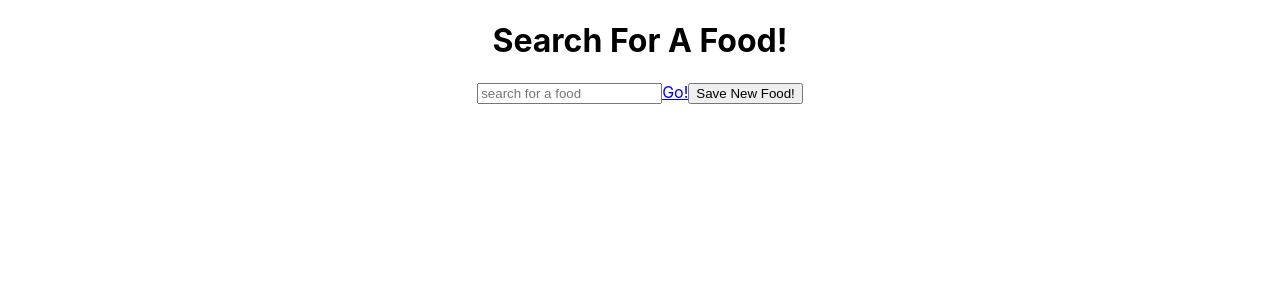
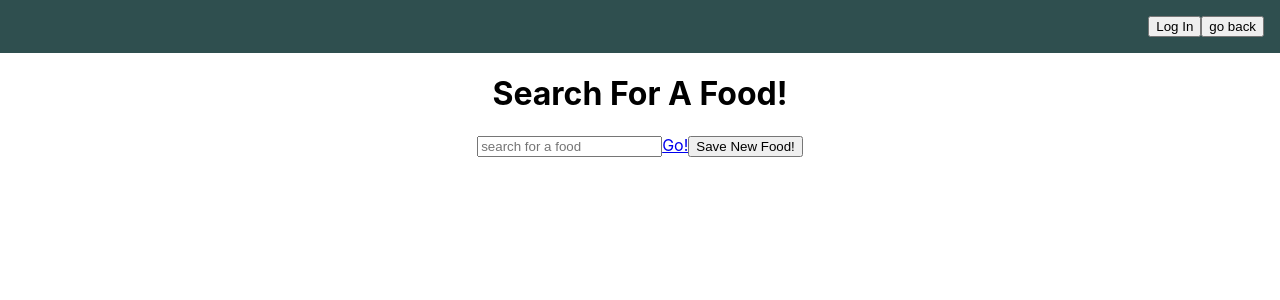
Before and after one commit to kirandash/modern-react, a React (Create React App) app in the folder 22_router_patterns/router-patterns/: page / in a window 1280 px wide. Shown: the top 300 px of the page. Built offline with nearby package versions, Linux system fonts and the light colour scheme.

Commit message:
22.8 withRouter Higher Order Component

```diff
--- a/22_router_patterns/router-patterns/src/App.js
+++ b/22_router_patterns/router-patterns/src/App.js
@@ -5,10 +5,12 @@
 import './App.css';
 import Meal from './Meal';
 import FoodSearch from './FoodSearch';
+import Navbar from './Navbar';
 
 function App() {
   return (
     <div className="App">
+      <Navbar />
       <Switch>
         {/* <Route exact path='/food/:name' render={() => <Food name='egg' />} /> */}
         {/* <Route exact path='/food/:name' render={routeProps => <Food name='egg' stuff={routeProps} />} /> */}
--- /dev/null
+++ b/22_router_patterns/router-patterns/src/Navbar.css
@@ -0,0 +1,6 @@
+.Navbar {
+  display: flex;
+  justify-content: flex-end;
+  background: darkslategray;
+  padding: 1rem;
+}
--- /dev/null
+++ b/22_router_patterns/router-patterns/src/Navbar.js
@@ -0,0 +1,24 @@
+import React, { Component } from "react";
+import { withRouter } from "react-router-dom";
+import "./Navbar.css";
+
+class Navbar extends Component {
+  constructor(props) {
+    super(props);
+    this.handleLogin = this.handleLogin.bind(this);
+  }
+  handleLogin() {
+    alert("LOGGED YOU IN!");
+    this.props.history.push("/food/salmon");
+  }
+
+  render() {
+    return (
+      <div className='Navbar'>
+        <button onClick={this.handleLogin}>Log In</button>
+        <button onClick={this.props.history.goBack}>go back</button>
+      </div>
+    );
+  }
+}
+export default withRouter(Navbar);
```
Also changed, not shown: 1 other file (tests, documents, lock files or other folders).
